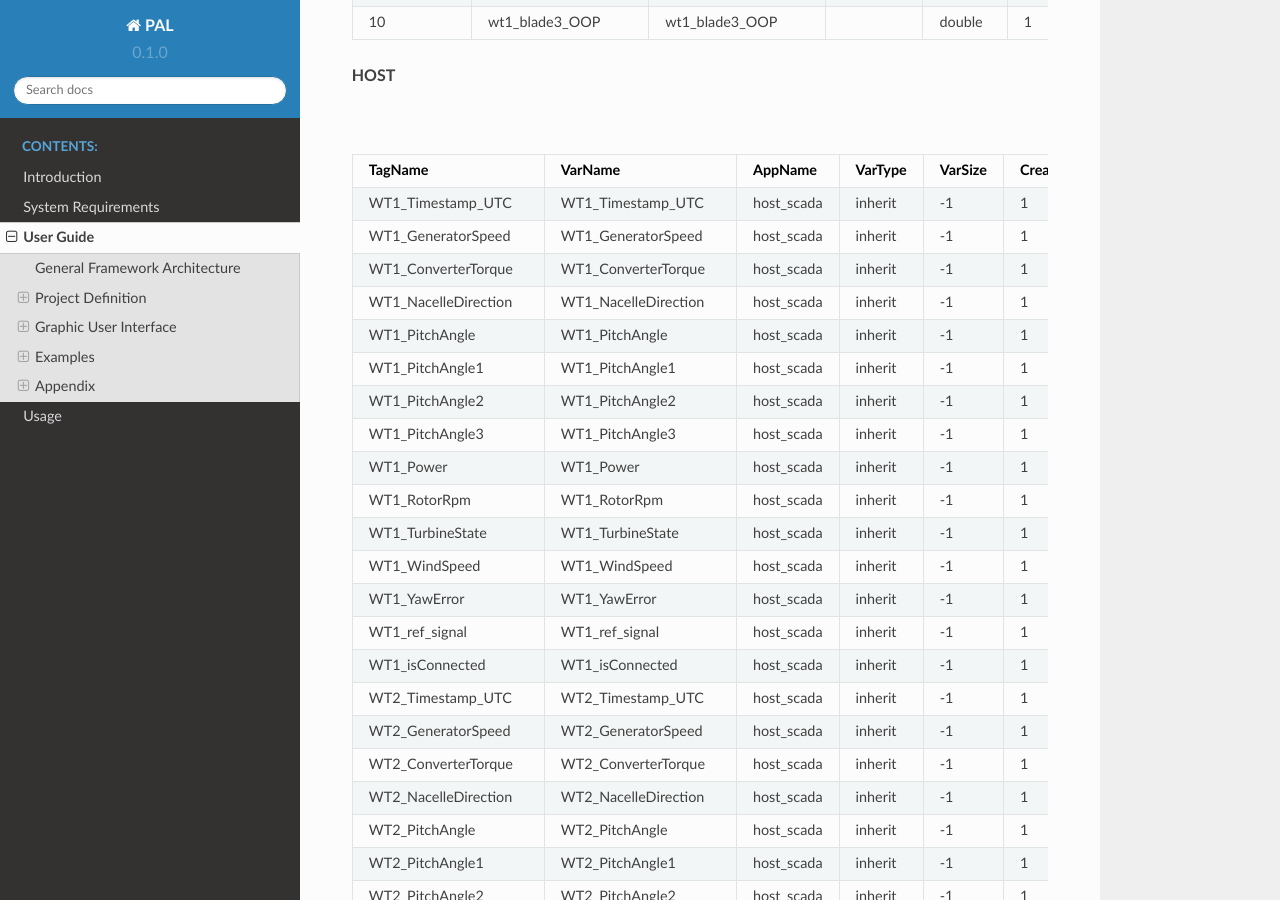
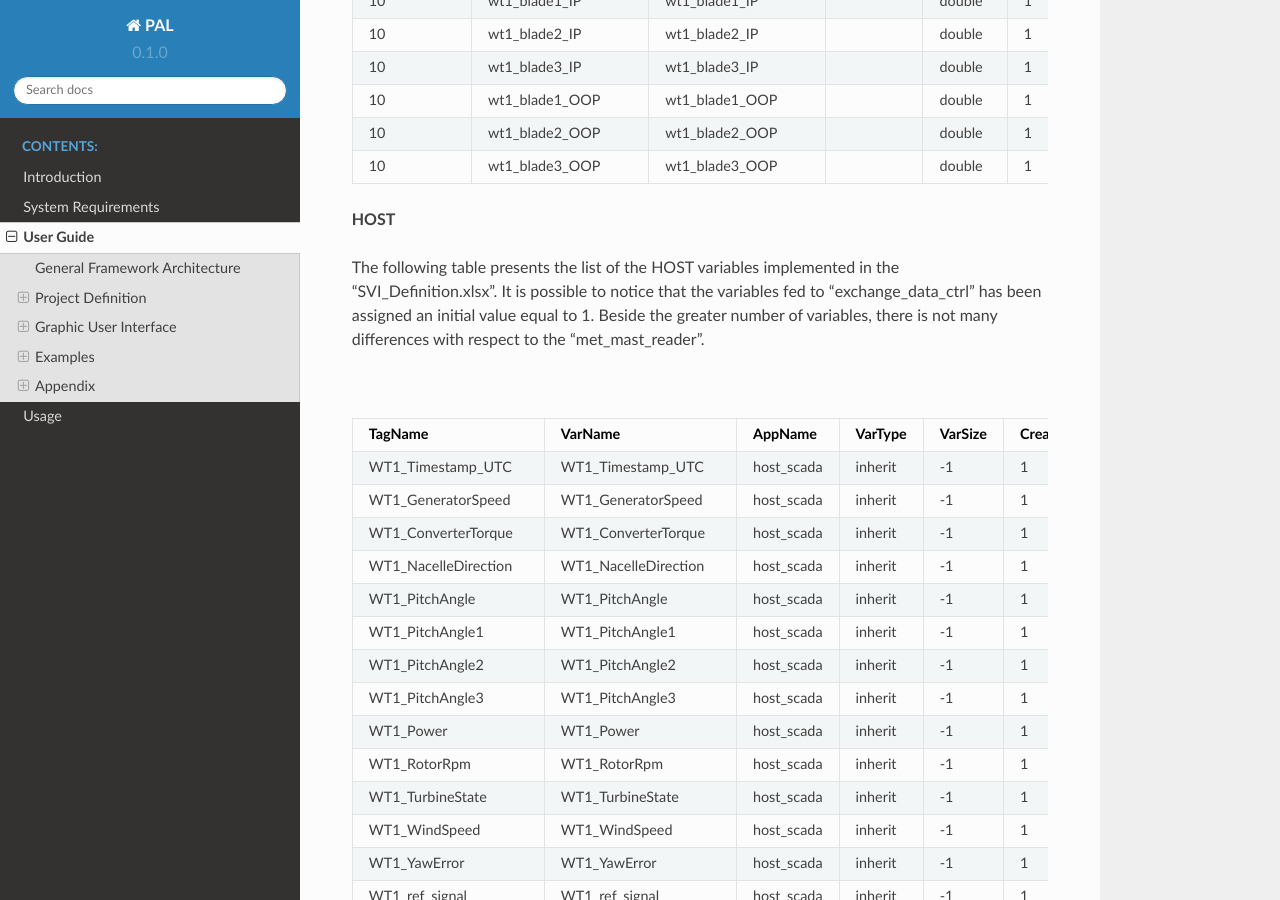
Before and after one commit to TUMLWE/PAL, a Sphinx documentation site: the page built from docs/source/user_guide.rst, in a window 1280 px wide and 900 px high, scrolled down 31939 px. Built offline with Sphinx 7.4.7 and the Read the Docs theme 2.0.0, drawn with Linux system fonts in a browser that asks for light colours; some of the changed text lies outside the part shown.

Commit message:
docs update

```diff
--- a/docs/source/user_guide.rst
+++ b/docs/source/user_guide.rst
@@ -222,7 +222,8 @@
     :header-rows: 1
     :name: SVI_Definition_sm_mmreader
 
-**Generate the test interface**
+Generate the test interface
+""""""""""""""""""""""""""""""""
 
 After modifying the "SVI_Definition.xlsx", the project needs to be reloaded. An error will now happen, saying::
 
@@ -240,14 +241,16 @@
 
     #. Open the details of your ITFC_App and set its "Flag_Create_test_ITFC" to TRUE. Click on "Load ITFC".
 
-**Generate the PLC code**
+Generate the PLC code
+""""""""""""""""""""""""""""""""
 
 To generate the PLC code, make sure all "Generate PLC" checkboxes are ticked, save your project and then click on the "Generate PLC" button at the bottom of the GUI.
 
 Consequently, three folders will be created under the directory labeled "PLCApps." To conclude this process, you should transfer the contents of each of these folders into the corresponding applications folder within your PLC path.
 
 
-**Testing the framework**
+Testing the framework
+""""""""""""""""""""""""""""""""
 
 The applications can be now run through the Bachmann Solution Center. It is important to run the different applications in a specific order: start with the ITFC, proceed to HOST, and conclude with the submodel.
 
@@ -394,17 +397,28 @@
 
 **HOST**
 
+The following table presents the list of the HOST variables implemented in the "SVI_Definition.xlsx". It is possible to notice that the variables fed to "exchange_data_ctrl" has been assigned an initial value equal to 1. Beside the greater number of variables, there is not many differences with respect to the "met_mast_reader".
+
 .. csv-table::  SCADA_reader - "SVI_Definition.xlsx" - HOST
    :file: SVI_Definition_scada_host.csv
    :header-rows: 1
 
 **SUBMODEL**
 
+Similarly, an overview of the SUBMODELS variables is provided below.
+
 .. csv-table::  SCADA_reader - "SVI_Definition.xlsx" - SUBMODEL
    :file: SVI_Definition_scada_sm.csv
    :header-rows: 1
 
+Generate the test interface
+""""""""""""""""""""""""""""""""
 
+Generate the PLC code
+""""""""""""""""""""""""""""""""
+
+Testing the framework
+""""""""""""""""""""""""""""""""
 
 
 
```
Also changed, not shown: other parts of docs/source/user_guide.rst (+1 -1 lines), 6 other files.
